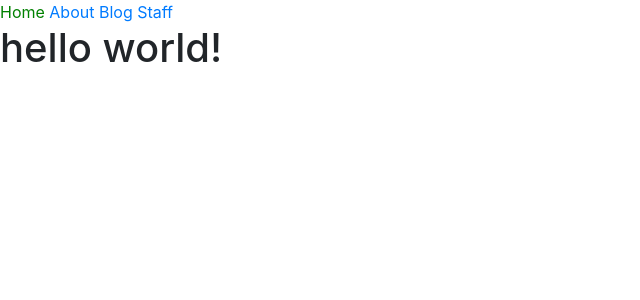
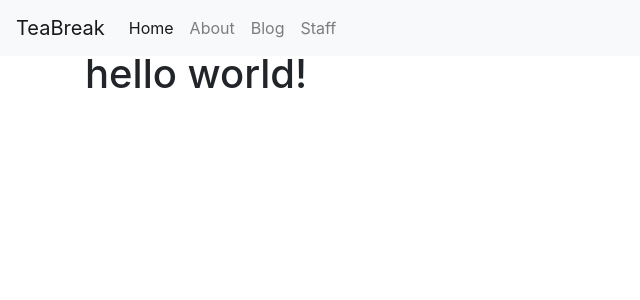
Before and after one commit to aungthumoe5/teabreak, a Jekyll site: the page built from index.md, in a window 1280 px wide. Shown: the top 300 px of the page, without its empty margins (0-640 px from the left). Built offline with Jekyll 4.4.1, drawn with Linux system fonts in a browser that asks for light colours.

Commit message:
Add navbar

```diff
--- a/_includes/navigation.html
+++ b/_includes/navigation.html
@@ -1,7 +1,20 @@
-<nav>
-    {% for item in site.data.navigation %}
-        <a href="{{ item.link }}"{% if page.url == item.link %} class="current"{% endif %}>
-            {{ item.name }}
-        </a>
-    {% endfor %}
-</nav>
+<div class="container">
+    <nav class="navbar fixed-top navbar-expand-md navbar-light bg-light">
+        <a class="navbar-brand" href="/">TeaBreak</a>
+        <button class="navbar-toggler" type="button" data-toggle="collapse" data-target="#navbarSupportedContent"
+            aria-controls="navbarSupportedContent" aria-expanded="false" aria-label="Toggle navigation">
+            <span class="navbar-toggler-icon"></span>
+        </button>
+
+        <div class="collapse navbar-collapse" id="navbarSupportedContent">
+            <div class="navbar-nav">
+                {% for item in site.data.navigation %}
+                <a class="nav-item nav-link{% if page.url==item.link %} active{% endif %}" href="{{ item.link }}">
+                    {{ item.name }}{% if page.url==item.link %}
+                    <span class="sr-only">(current){% endif %}</span>
+                </a>
+                {% endfor %}
+            </div>
+        </div>
+    </nav>
+</div>
--- a/_layouts/default.html
+++ b/_layouts/default.html
@@ -1,20 +1,42 @@
 <!doctype html>
-<html>
+<html lang="en">
+
 <head>
+    <!-- Required meta tags -->
     <meta charset="utf-8">
+    <meta name="viewport" content="width=device-width, initial-scale=1, shrink-to-fit=no">
+
+    <!-- Page title -->
     <title>{{ page.title }}</title>
-        <link rel="stylesheet" href="https://stackpath.bootstrapcdn.com/bootstrap/4.1.3/css/bootstrap.min.css" integrity="sha384-MCw98/SFnGE8fJT3GXwEOngsV7Zt27NXFoaoApmYm81iuXoPkFOJwJ8ERdknLPMO" crossorigin="anonymous">
+
+    <!-- CSS -->
+    <link rel="stylesheet" href="https://stackpath.bootstrapcdn.com/bootstrap/4.1.3/css/bootstrap.min.css" integrity="sha384-MCw98/SFnGE8fJT3GXwEOngsV7Zt27NXFoaoApmYm81iuXoPkFOJwJ8ERdknLPMO"
+        crossorigin="anonymous">
     <link rel="stylesheet" href="/assets/css/style.css">
+
+    <!-- Others -->
     {% if jekyll.environment == "production" %}
     {% feed_meta %}
     {% seo %}
     {% endif %}
 </head>
+
 <body>
+    <!-- Navigation Bar -->
     {% include navigation.html %}
+
+    <!-- Body -->
+    <div class="body-container container">
         {{ content }}
-        <script src="https://code.jquery.com/jquery-3.3.1.slim.min.js" integrity="sha384-q8i/X+965DzO0rT7abK41JStQIAqVgRVzpbzo5smXKp4YfRvH+8abtTE1Pi6jizo" crossorigin="anonymous"></script>
-        <script src="https://cdnjs.cloudflare.com/ajax/libs/popper.js/1.14.3/umd/popper.min.js" integrity="sha384-ZMP7rVo3mIykV+2+9J3UJ46jBk0WLaUAdn689aCwoqbBJiSnjAK/l8WvCWPIPm49" crossorigin="anonymous"></script>
-        <script src="https://stackpath.bootstrapcdn.com/bootstrap/4.1.3/js/bootstrap.min.js" integrity="sha384-ChfqqxuZUCnJSK3+MXmPNIyE6ZbWh2IMqE241rYiqJxyMiZ6OW/JmZQ5stwEULTy" crossorigin="anonymous"></script>
+    </div>
+
+    <!-- Javascripts -->
+    <script src="https://code.jquery.com/jquery-3.3.1.slim.min.js" integrity="sha384-q8i/X+965DzO0rT7abK41JStQIAqVgRVzpbzo5smXKp4YfRvH+8abtTE1Pi6jizo"
+        crossorigin="anonymous"></script>
+    <script src="https://cdnjs.cloudflare.com/ajax/libs/popper.js/1.14.3/umd/popper.min.js" integrity="sha384-ZMP7rVo3mIykV+2+9J3UJ46jBk0WLaUAdn689aCwoqbBJiSnjAK/l8WvCWPIPm49"
+        crossorigin="anonymous"></script>
+    <script src="https://stackpath.bootstrapcdn.com/bootstrap/4.1.3/js/bootstrap.min.js" integrity="sha384-ChfqqxuZUCnJSK3+MXmPNIyE6ZbWh2IMqE241rYiqJxyMiZ6OW/JmZQ5stwEULTy"
+        crossorigin="anonymous"></script>
 </body>
+
 </html>
--- a/_sass/main.scss
+++ b/_sass/main.scss
@@ -1,3 +1,3 @@
-.current {
-    color: green;
+.body-container {
+    margin-top: 50px;
 }
```
Also changed, not shown: README.md. Lines whose indentation alone changed are shown as unchanged.
